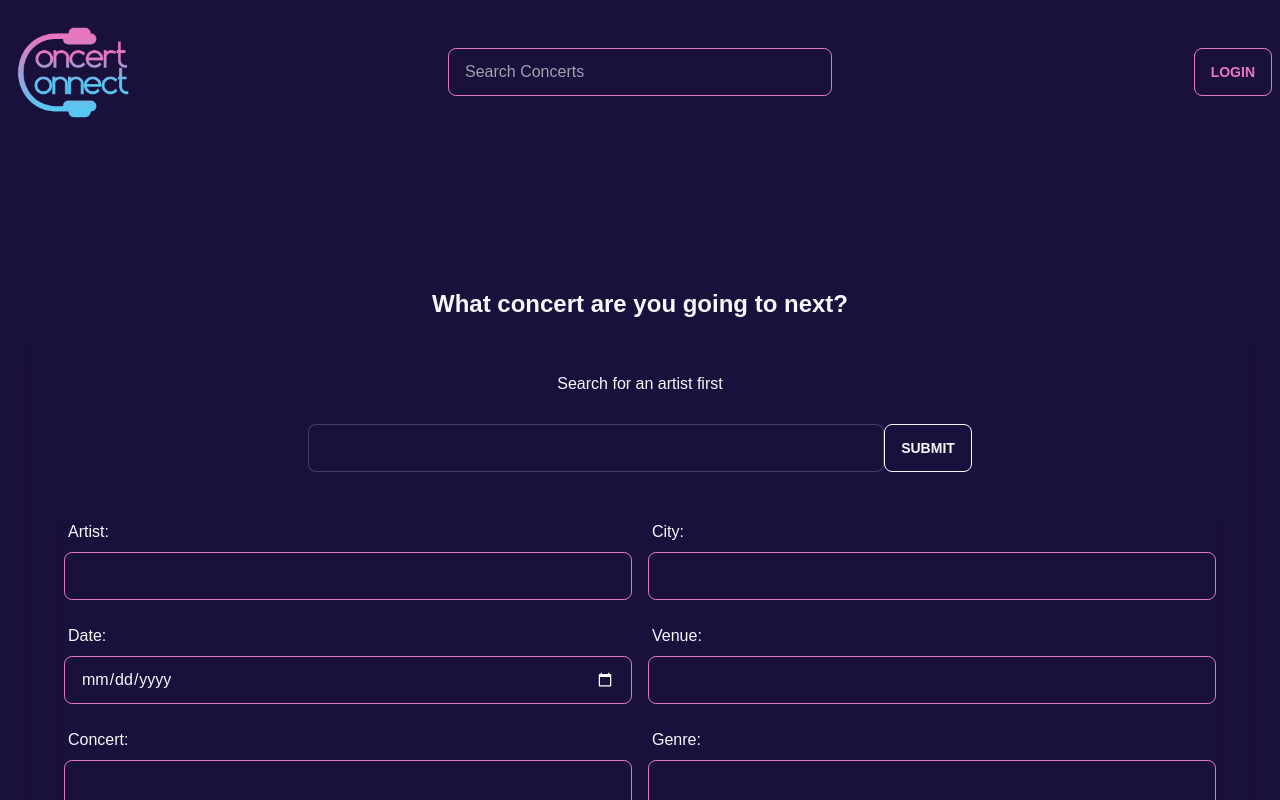
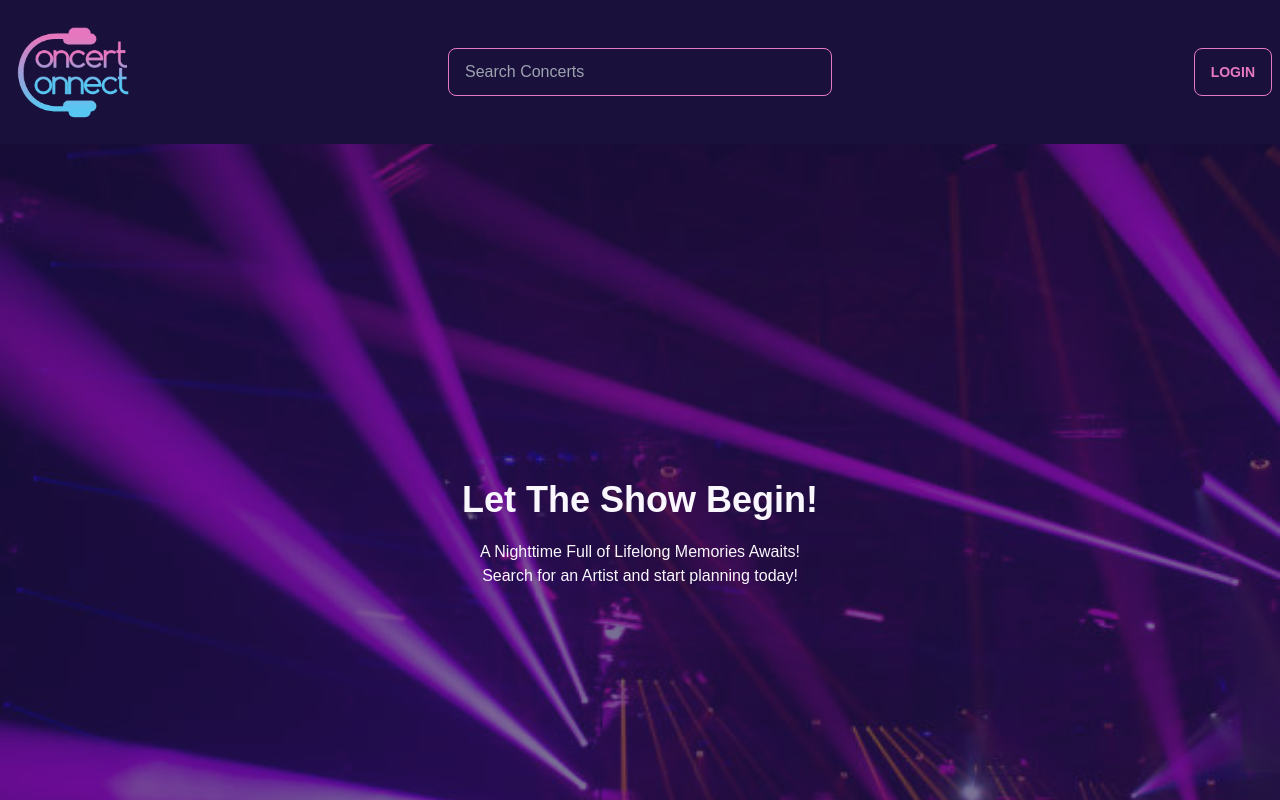
Before and after one commit to Sabplpz/Concert-Connect, a React (Create React App) app in the folder client/: page /add-concert in a window 1280 px wide. Shown: the top 800 px of the page. Built offline with nearby package versions, Linux system fonts and the light colour scheme.

Commit message:
Added styling

```diff
--- a/client/src/pages/AddConcert.js
+++ b/client/src/pages/AddConcert.js
@@ -2,6 +2,7 @@ import React, { useState, useRef } from 'react';
 import axios from 'axios';
 import { useMutation } from '@apollo/client';
 import { ADD_CONCERT } from '../utils/mutations';
+import addConHero from '../assets/logo/addHero.jpeg'
 
 function ConcertList({ onSelectConcert, onConcertDataChange }) {
   const [concertsData, setConcertsData] = useState([]);
@@ -35,6 +36,7 @@ function ConcertList({ onSelectConcert, onConcertDataChange }) {
         className="input input-bordered w-full md:w-1/2"
         type="text"
         name="keyword"
+        placeholder='Search for an Artist'
         value={keyword}
         onChange={(e) => setKeyword(e.target.value)}
         onBlur={() => {
@@ -138,12 +140,20 @@ function AddConcert() {
   };
 
   return (
+    <>
+    <div className="hero min-h-screen" style={{backgroundImage: `url(${addConHero})`}}>
+  <div className="hero-overlay bg-opacity-60"></div>
+  <div className="hero-content text-center text-neutral-content">
+    <div className="max-w-md">
+      <h1 className="mb-5 text-4xl font-bold">Let The Show Begin!</h1>
+      <p className="mb-5">A Nighttime Full of Lifelong Memories Awaits!<br></br> Search for an Artist and start planning today! </p>
+    </div>
+  </div>
+</div>
     <div className="mx-auto max-w-screen-xl px-4 py-16 sm:px-6 lg:px-8">
     <section>
-        <h2 className="mb-5 mt-20 text-2xl font-bold text-center">What concert are you going to next?</h2>
 
         <form onSubmit={handleSubmit} className="mb-0 rounded-lg shadow-lg sm:p-6 lg:p-8 text-center">
-        <p className="text-center mb-3">Search for an artist first</p>
           <ConcertList onSelectConcert={handleConcertSelection} onConcertDataChange={handleConcertDataChange} />
 
           <div className="mt-6 shadow-lg grid grid-cols-2 md:grid-cols-2 gap-4">
@@ -182,7 +192,7 @@ function AddConcert() {
         </form>
       </section>
     </div>
-
+    </>
   );
 }
 
```
